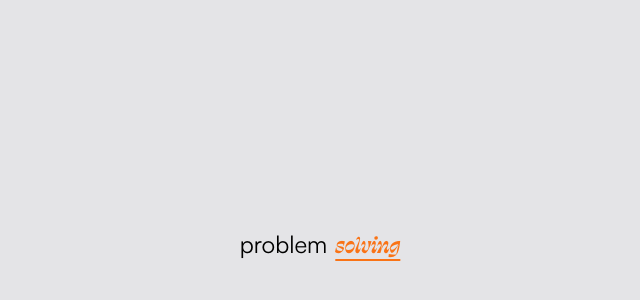
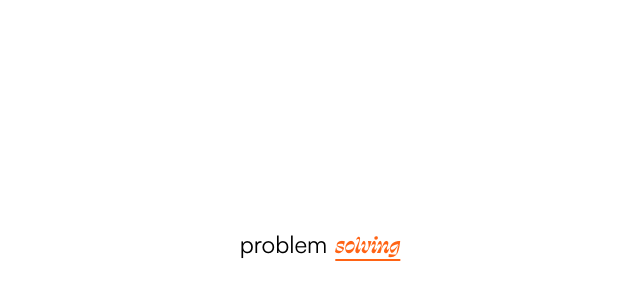
Before and after one commit to fadadOussama/agency, a Next.js app: page / in a window 1280 px wide. Shown: the part 156-456 px from the top of the page, without its empty margins (320-960 px from the left). Built offline with nearby package versions, Linux system fonts and the light colour scheme.

Commit message:
add colors

```diff
--- a/src/app/page.tsx
+++ b/src/app/page.tsx
@@ -1,8 +1,8 @@
 export default function page() {
   return (
-    <div className="flex h-screen w-screen items-center justify-center gap-x-2 bg-zinc-200 text-2xl">
+    <div className="flex h-screen w-screen items-center justify-center gap-x-2 bg-white text-2xl">
       problem
-      <span className="font-swearDisplay font-bold text-orange-500 underline underline-offset-[6px]">
+      <span className="text-orange font-swearDisplay font-bold underline underline-offset-[6px]">
         solving
       </span>
     </div>
--- a/tailwind.config.ts
+++ b/tailwind.config.ts
@@ -1,12 +1,12 @@
-import type { Config } from "tailwindcss"
+import type { Config } from "tailwindcss";
 
 const config = {
   darkMode: ["class"],
   content: [
-    './pages/**/*.{ts,tsx}',
-    './components/**/*.{ts,tsx}',
-    './app/**/*.{ts,tsx}',
-    './src/**/*.{ts,tsx}',
+    "./pages/**/*.{ts,tsx}",
+    "./components/**/*.{ts,tsx}",
+    "./app/**/*.{ts,tsx}",
+    "./src/**/*.{ts,tsx}",
   ],
   prefix: "",
   theme: {
@@ -18,6 +18,11 @@ const config = {
       },
     },
     extend: {
+      colors: {
+        orange: "#FF6314",
+        gray: "#F4F4F4",
+        black: "#0D0E13",
+      },
       fontFamily: {
         satoshi: "var(--satoshi-font)",
         swearDisplay: "var(--swear-display-font)",
@@ -39,6 +44,6 @@ const config = {
     },
   },
   plugins: [require("tailwindcss-animate")],
-} satisfies Config
+} satisfies Config;
 
-export default config
+export default config;
```
